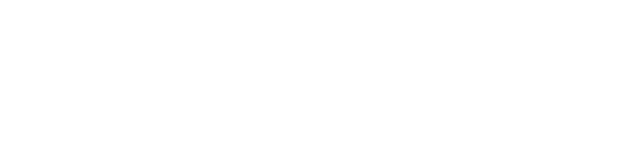
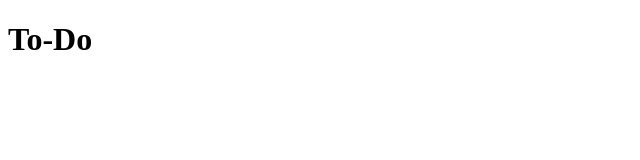
Before and after one commit to claytonm17/todo, a website built with webpack: page dist/index.html in a window 1280 px wide. Shown: the whole page, without its empty margins (0-640 px from the left). Built offline with nearby package versions, Linux system fonts and the light colour scheme.

Commit message:
Create user interface control with DOM manipulation

```diff
--- a/src/index.js
+++ b/src/index.js
@@ -1,6 +1,8 @@
 import listManager from './modules/listManager.js';
+import manipulateDOM from './modules/userInterface.js';
 
 const { toDoManager } = listManager;
+const { userInterface } = manipulateDOM;
 
 toDoManager.addNewItem('Homework', 'Chemistry reading', 'Friday', 'Medium', false);
 toDoManager.addNewItem('Meeting', 'Meet with execs', 'Monday', 'High', true);
@@ -14,3 +16,5 @@ toDoManager.changeProjectName('default');
 toDoManager.addNewItem('Play video games', 'Minecraft or fortnite', 'Today', 'Low', false);
 
 toDoManager.logList()
+
+userInterface.loadDefaultPage();
--- a/src/modules/userInterface.js
+++ b/src/modules/userInterface.js
@@ -0,0 +1,29 @@
+const userInterface = (function () {
+
+    function loadDefaultPage() {
+        const contentContianer = document.querySelector('#content');
+        contentContianer.appendChild(loadHeader());
+    }
+
+    function loadHeader() {
+        const header = document.createElement('header');
+        header.setAttribute('class', 'header');
+
+        const title = document.createElement('h1');
+        title.textContent = 'To-Do';
+        const logo = document.createElement('img');
+
+        header.appendChild(title);
+        header.appendChild(logo);
+
+        return header;
+    }
+
+    return {
+        loadDefaultPage,
+    }
+})();
+
+export default {
+    userInterface,
+}
```
Also changed, not shown: dist/index.html, dist/main.js.
